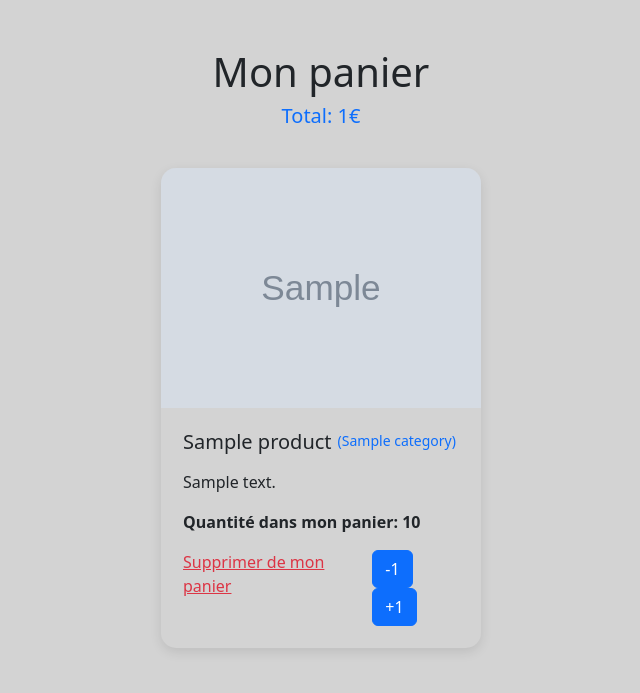
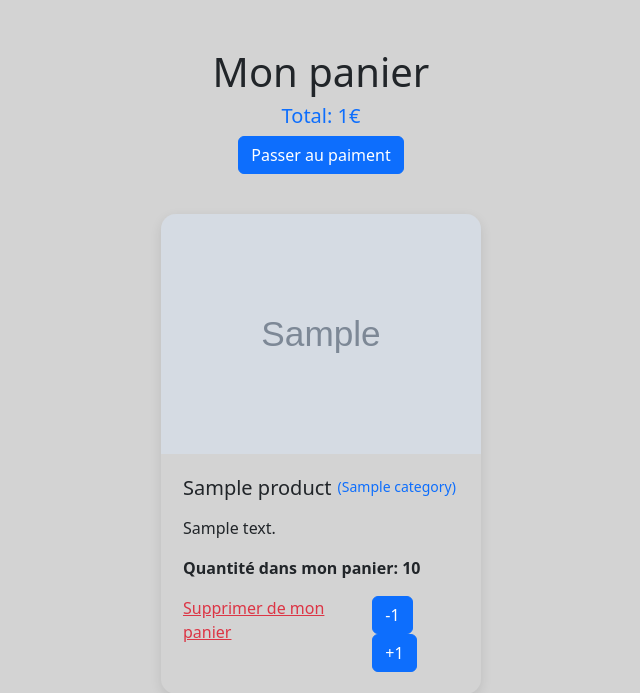
Before and after one commit to AntoineAvn/symfony-ecommerce-AA, a Symfony app: template templates/security/profile/cart.html.twig in a window 1280 px wide. Shown: the part 56-749 px from the top of the page, without its empty margins (319-959 px from the left). Run offline with Twig, Linux system fonts and the light colour scheme; the template is opened without the code that fills it: most values are stand-ins (such as "Sample title", 1, 10 or a date in 2020); grey boxes marked "Sample" are stand-in pictures; some libraries are stand-ins or nearby versions.

Commit message:
Add checkout button for stripe

```diff
--- a/templates/security/profile/cart.html.twig
+++ b/templates/security/profile/cart.html.twig
@@ -9,6 +9,12 @@
 {% if products is defined %}
 
     <h5 class="d-flex justify-content-center text-primary">Total: {{ totalPrice }}&euro;</h5>
+
+    <div class="d-flex justify-content-center">
+        <form action="/create-checkout-session" method="POST">
+            <button type="submit" class="btn btn-primary">Passer au paiment</button>
+        </form>
+    </div>
 
     <div class="card-wrapper d-flex justify-content-center mt-3 flex-wrap">
 
```
